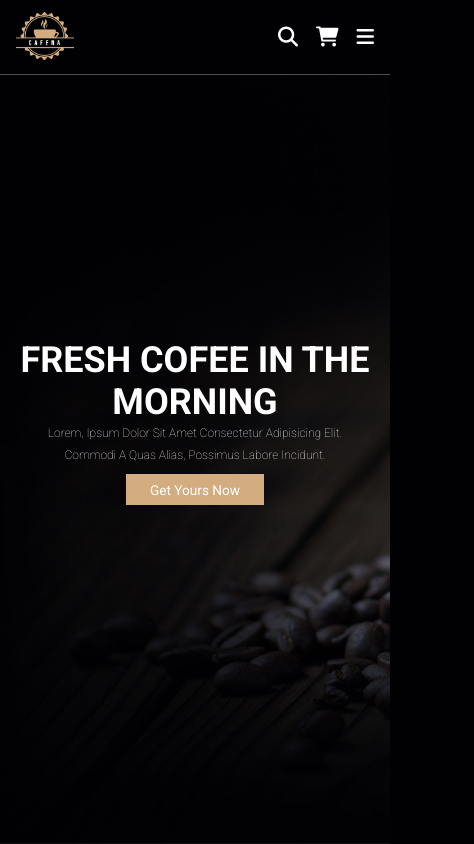
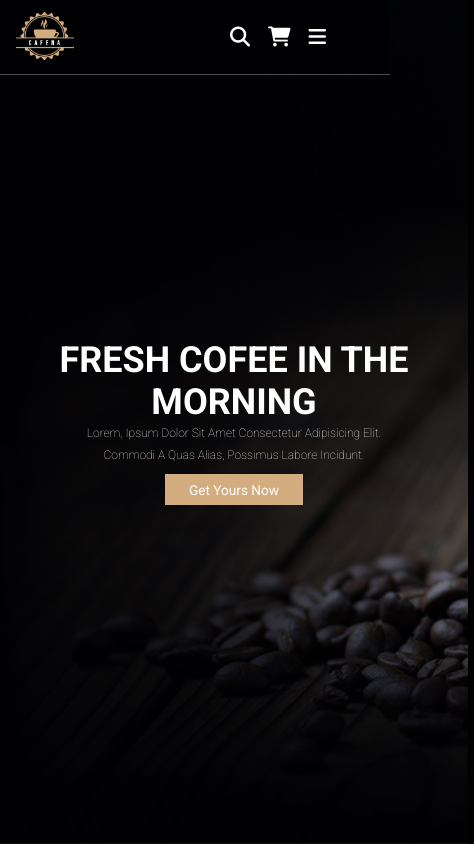
Before and after one commit to muhammaduzair11/Cofee-Project, a plain HTML site: page index.html in a window 390 px wide. Shown: the top 844 px of the page, 474 px wide, since content can reach past the window. Drawn offline with Linux system fonts and the light colour scheme.

Commit message:
small bug fixing

```diff
--- a/css/style.css
+++ b/css/style.css
@@ -21,6 +21,10 @@
   text-decoration: none;
 }
 
+body {
+  overflow-x: hidden;
+}
+
 html {
   font-size: 62.5%;
   scroll-padding-top: 9rem;
@@ -28,7 +32,11 @@ html {
 }
 
 html::-webkit-scrollbar {
-  width: .8rem;
+  width: 1rem;
+}
+
+html::-webkit-scrollbar-thumb:hover {
+  background: rgb(92, 84, 84);
 }
 
 html::-webkit-scrollbar-track {
@@ -82,8 +90,9 @@ section {
   display: flex;
   align-items: center;
   justify-content: space-between;
-  padding: 1.5rem 7%;
+  padding: 1.5rem 5rem;
   border-bottom: var(--border);
+  /* width: 100%; */
   position: fixed;
   top: 0;
   left: 0;
@@ -601,7 +610,7 @@ section {
   }
 
   .header {
-    padding: 1.5rem 2rem;
+    padding: 1.5rem 8rem 1.5rem 2rem;
   }
 
   section {
@@ -664,6 +673,20 @@ section {
 
 }
 
+@media (max-width:530px) {
+
+
+.home, .footer{
+  width: 110vw;
+}
+
+/* .footer {
+  width: 115%;
+} */
+
+
+}
+
 @media (max-width:450px) {
 
   html {
@@ -671,4 +694,8 @@ section {
   }
 
 
+  .home,.footer {
+  width: 120%;
 }
+
+}
```
